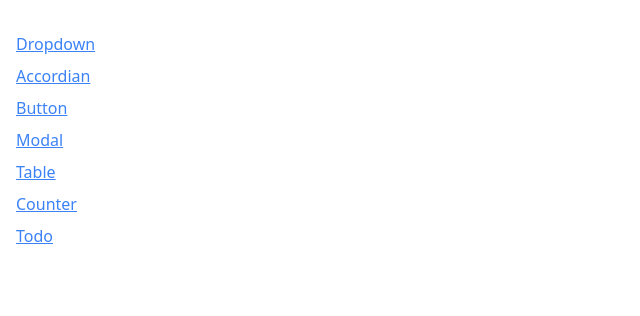
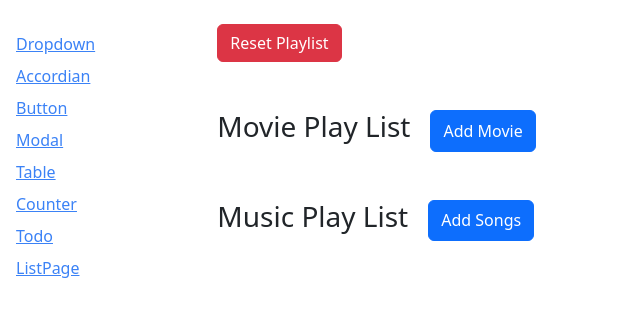
Before and after one commit to sambitmohanty04/todowithcrud, a React (Create React App) app: page /listPage in a window 1280 px wide. Shown: the top 316 px of the page, without its empty margins (0-640 px from the left). Built offline with nearby package versions, Linux system fonts and the light colour scheme.

Commit message:
list section

```diff
--- a/package.json
+++ b/package.json
@@ -3,6 +3,8 @@
   "version": "0.1.0",
   "private": true,
   "dependencies": {
+    "@faker-js/faker": "^8.0.2",
+    "@reduxjs/toolkit": "^1.9.5",
     "@testing-library/jest-dom": "^5.16.5",
     "@testing-library/react": "^13.4.0",
     "@testing-library/user-event": "^13.5.0",
@@ -12,6 +14,7 @@
     "react-bootstrap": "^2.7.4",
     "react-dom": "^18.2.0",
     "react-icons": "^4.8.0",
+    "react-redux": "^8.0.7",
     "react-scripts": "5.0.1",
     "web-vitals": "^2.1.4"
   },
--- a/src/App.js
+++ b/src/App.js
@@ -10,6 +10,7 @@ import ModalPage from './pages/ModalPage';
 import ButtonPage from './pages/ButtonPage';
 import TablePage from './pages/TablePage';
 import CounterPage from './pages/CounterPage';
+import ListPage from './pages/ListPage';
 // import ToDo from './pages/ToDo';
 
 
@@ -37,6 +38,9 @@ function App() {
           <Route path='/count'>
             <CounterPage initialCount={10} />
           </Route>
+          <Route path='/listPage'>
+            <ListPage  />
+          </Route>
           {/* <Route path='/todo'>
             <ToDo />
           </Route> */}
--- /dev/null
+++ b/src/component/MoviePlayList.js
@@ -0,0 +1,15 @@
+import React from 'react'
+
+const MoviePlayList = () => {
+  return (
+    <>
+        <div className='playList mt-5 d-flex'>
+            <div><h3>Movie Play List</h3></div>
+
+            <button className='btn btn-primary ml-5'>Add Movie</button>
+        </div>
+    </>
+  )
+}
+
+export default MoviePlayList
--- /dev/null
+++ b/src/component/MusicPlayList.js
@@ -0,0 +1,30 @@
+import React from 'react'
+import {createRandomSong} from '../data'
+
+const MusicPlayList = () => {
+
+    const musicPlayList = [];
+
+    const handleMusicAdd = () => {
+
+    }
+
+    const renderMusic = musicPlayList.map((music, index)=>{
+        return (
+            <li>{music}</li>
+        )
+    })
+
+  return (
+    <>
+        <div className='playList mt-5 d-flex'>
+            <div><h3>Music Play List</h3></div>
+
+            <button className='btn btn-primary ml-5' onClick={()=>handleMusicAdd(createRandomSong)}>Add Songs</button>
+        </div>
+        <ul>{renderMusic}</ul>
+    </>
+  )
+}
+
+export default MusicPlayList
--- a/src/component/Sidebar.js
+++ b/src/component/Sidebar.js
@@ -11,6 +11,7 @@ const Sidebar = () => {
         {label : 'Table', path:'/table'},
         {label : 'Counter', path:'/count'},
         {label : 'Todo', path:'/todo'},
+        {label : 'ListPage', path:'/listPage'},
     ]
 
     const renderLinks = links.map((link)=>{
--- /dev/null
+++ b/src/data/index.js
@@ -0,0 +1,9 @@
+import { faker } from "@faker-js/faker/locale/en";
+
+export const createRandomMovie = () => {
+    return `${faker.word.adjective()} ${faker.word.noun()}`;
+};
+
+export const createRandomSong = () => {
+    return faker.music.songName();
+};
--- a/src/index.js
+++ b/src/index.js
@@ -4,6 +4,7 @@ import './index.css';
 import App from './App';
 import 'bootstrap/dist/css/bootstrap.min.css';
 import { NavigationProvider } from './context/NavigationContext';
+import './store'
 
 const root = ReactDOM.createRoot(document.getElementById('root'));
 root.render(
--- /dev/null
+++ b/src/pages/ListPage.js
@@ -0,0 +1,17 @@
+import React from 'react'
+import MoviePlayList from '../component/MoviePlayList'
+import MusicPlayList from '../component/MusicPlayList'
+
+const ListPage = () => {
+  return (
+    <>
+        <div>
+            <button className='btn btn-danger'>Reset Playlist</button>
+            <MoviePlayList />
+            <MusicPlayList />
+        </div>
+    </>
+  )
+}
+
+export default ListPage
--- /dev/null
+++ b/src/store/index.js
@@ -0,0 +1,22 @@
+import { configureStore, createSlice } from "@reduxjs/toolkit";
+
+const songsSlice = createSlice({
+    name : 'song',
+    initialState : [],
+    reducers : {
+        addSong(state, action) {
+            state.push(action.payload)
+        },
+        removeSong(state, action) {
+            //
+        }
+    }
+})
+
+const store = configureStore({
+    reducer : {
+        songs: songsSlice.reducer
+    }
+})
+
+console.log(store)
```
Also changed, not shown: 1 other file (tests, documents, lock files or other folders).
